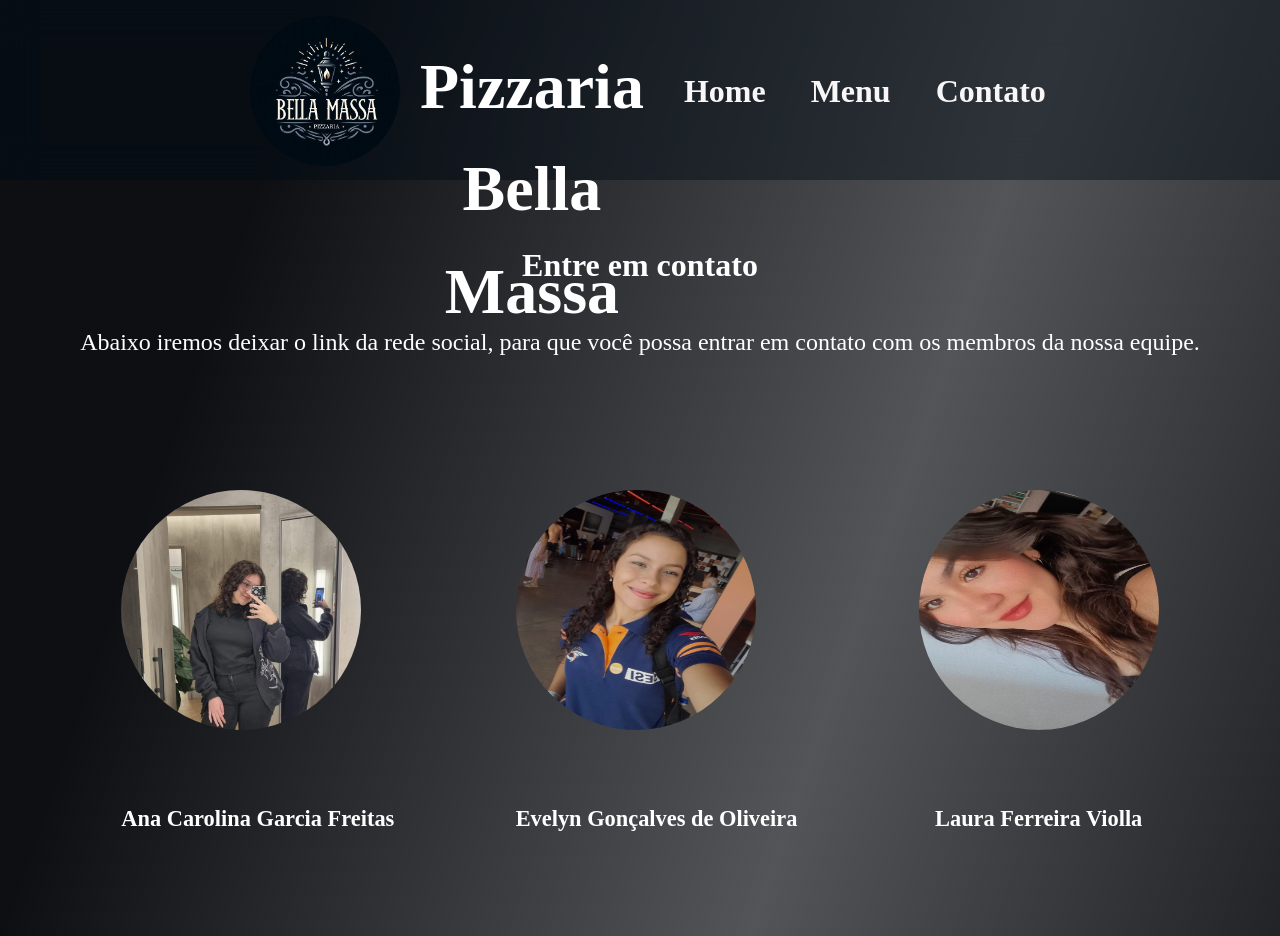
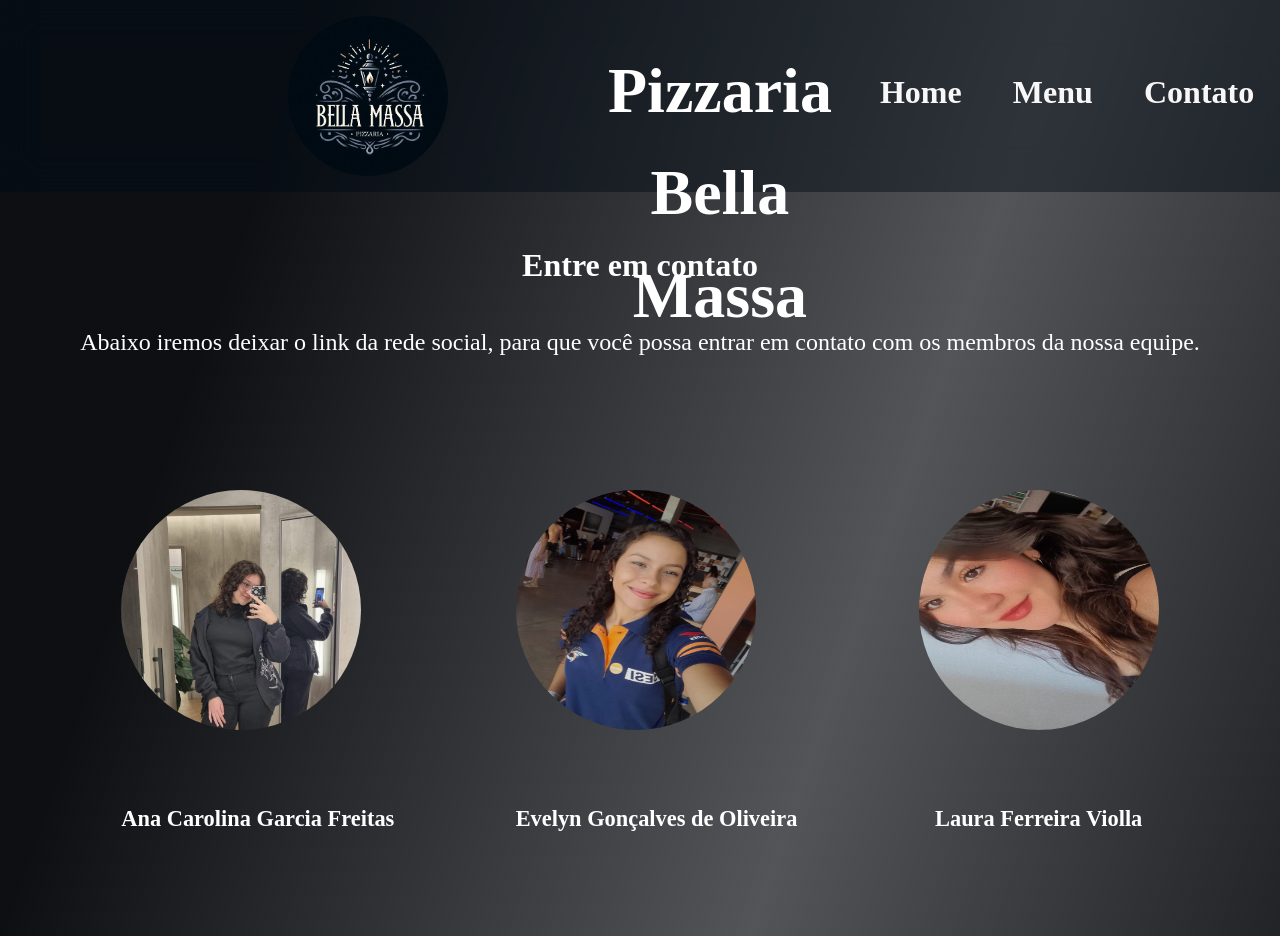
Before and after one commit to EvelynOliveira1200/BellaMassa-Pizzaria, a plain HTML site: page pages/contato.html in a window 1280 px wide. Shown: the top 936 px of the page. Drawn offline with Linux system fonts and the light colour scheme; a web font is replaced by a local one.

Commit message:
Update contatos css

```diff
--- a/css/contato.css
+++ b/css/contato.css
@@ -50,8 +50,12 @@ body  {
 h1 {
     background-color: none;
     color: #ffffff;
-    margin-left: 20px;
-    margin-top: 20px;
+    display: flex;
+    justify-content: center;
+    margin-left: 10rem;
+    margin-top: 20rem;
+    margin-top: 1.5rem;
+
   }
 
   a {
@@ -64,7 +68,7 @@ h1 {
   top: 0;
   display:flex;
   justify-content:space-between;
-  height: 180px;
+  height: 12rem;
   width: 100%;
   background-color: #020c1571;
   color: rgb(248, 246, 246);
@@ -77,14 +81,14 @@ h1 {
 
 #logo-img {
   align-items:center;
-  height: 150px;
-  width: 150px;
-  margin-left: 250px;
-  border-radius: 120px;
+  height: 10rem;
+  width: 10rem;
+  margin-left: 18rem;
+  border-radius: 50%;
 }
 .site-title {
-  margin-top: 50px;
-  margin-right: 250px;
+  margin-top: 15rem;
+  margin-right: 18rem;
   justify-content: center;
   font-size: 2rem;
 }
@@ -96,8 +100,8 @@ h1 {
 }
 
 .main-nav{
-  margin-top: 50px;
-  margin-right: 250px;
+  margin-top: 3.2rem;
+  margin-right: 11rem;
 }
 
 .main-nav .nav-link{
@@ -105,9 +109,8 @@ h1 {
   text-decoration: none;
   font-weight: bold;
   transition: color 0.3s;
-  margin: 20px;
-  margin-left: 40px;
-  margin-right: 5px;
+  margin-left: 3rem;
+  margin-right: 0.2rem;
 }
 
 .main-nav .nav-link:hover{
```
